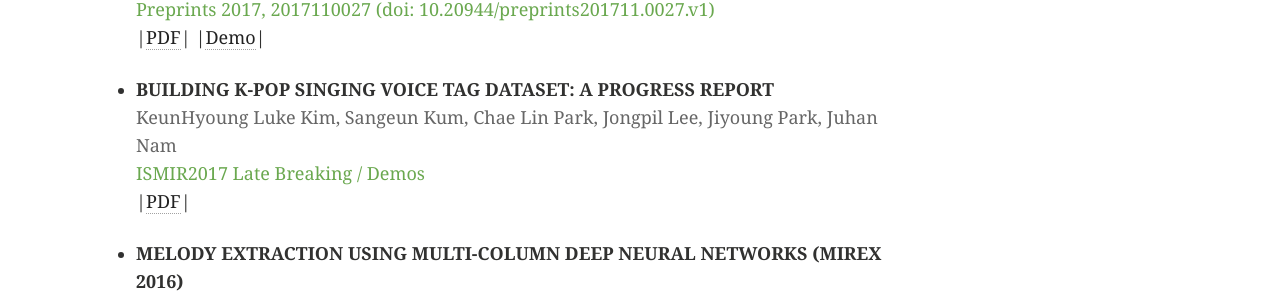
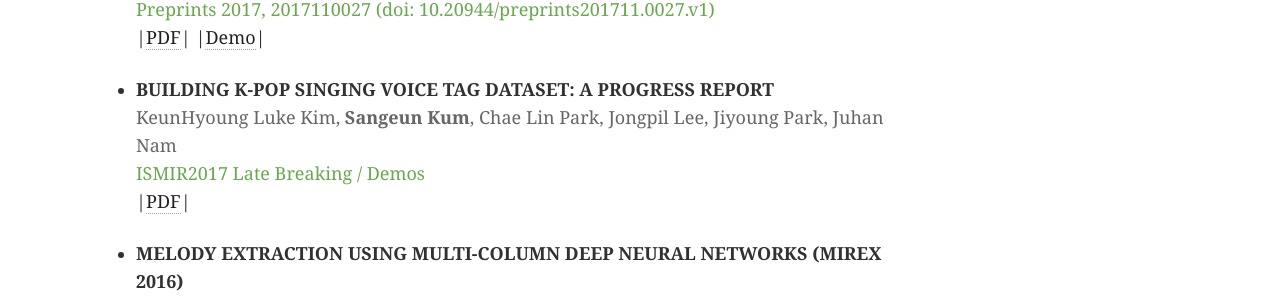
Before and after one commit to keums/keums.github.io, a Jekyll site: the page built from _posts/2016-8-25-CV.md, in a window 1280 px wide. Shown: the part 734-1034 px from the top of the page. Built offline with Jekyll 4.4.1, drawn with Linux system fonts in a browser that asks for light colours.

Commit message:
Update 2016-8-25-CV.md

```diff
--- a/_posts/2016-8-25-CV.md
+++ b/_posts/2016-8-25-CV.md
@@ -26,10 +26,8 @@ image:
 |<a href = "https://www.preprints.org/manuscript/201711.0027/v1" target="_blank">PDF</a>|
 |<a href = "http://mac-bach.kaist.ac.kr/keums/melodyExtraction/" target="_blank">Demo</a>|
 
-
-
 - <b> BUILDING K-POP SINGING VOICE TAG DATASET: A PROGRESS REPORT </b><br>
-<span style="color:#666666"> KeunHyoung Luke Kim, Sangeun Kum, Chae Lin Park, Jongpil Lee, Jiyoung Park, Juhan Nam</span><br>
+<span style="color:#666666"> KeunHyoung Luke Kim, <b>Sangeun Kum</b>, Chae Lin Park, Jongpil Lee, Jiyoung Park, Juhan Nam</span><br>
 <span style="color:#6aa84f"> ISMIR2017 Late Breaking / Demos</span><br>
 |<a href = "https://ismir2017.smcnus.org/lbds/Kim2017a.pdf" target="_blank">PDF</a>|
 
```
